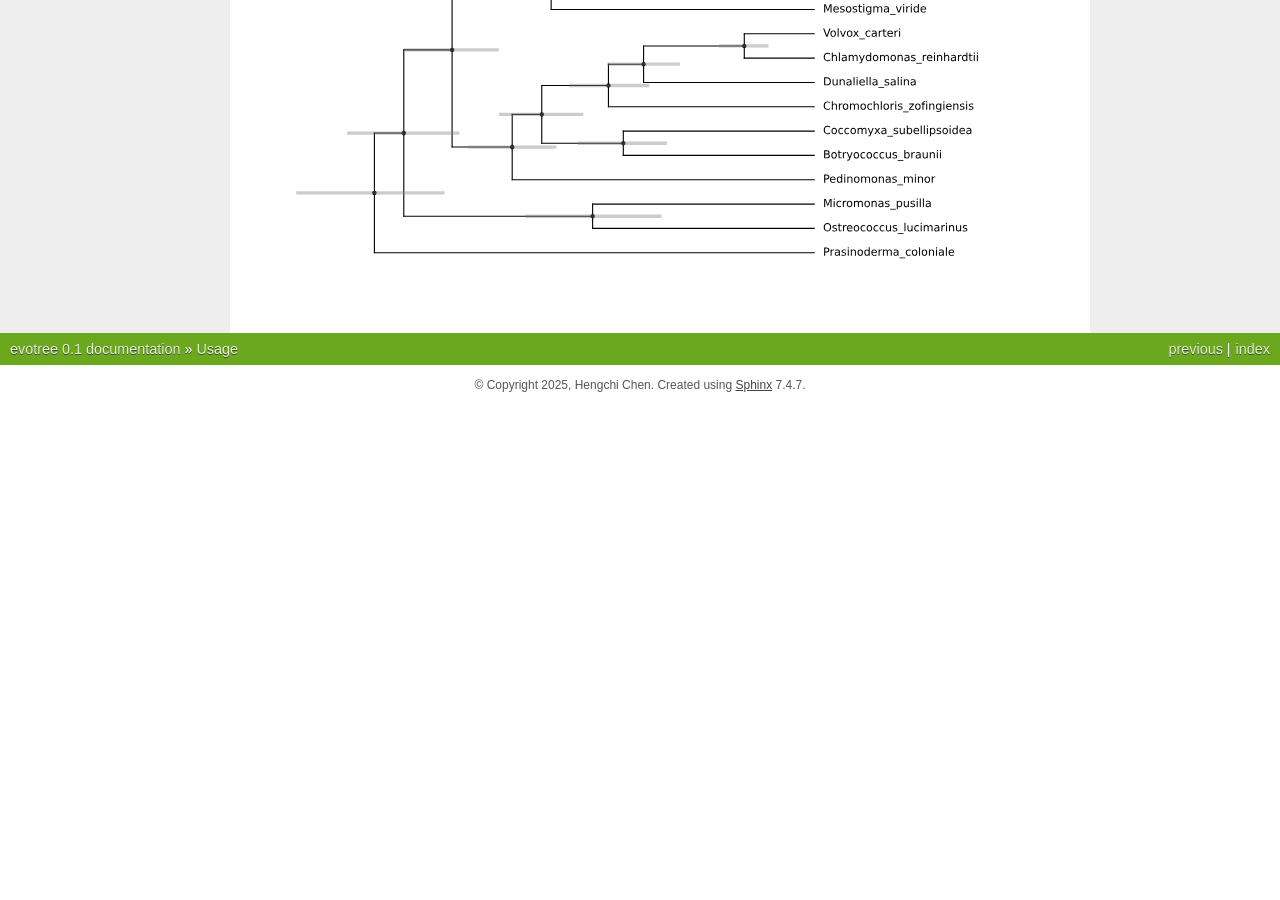
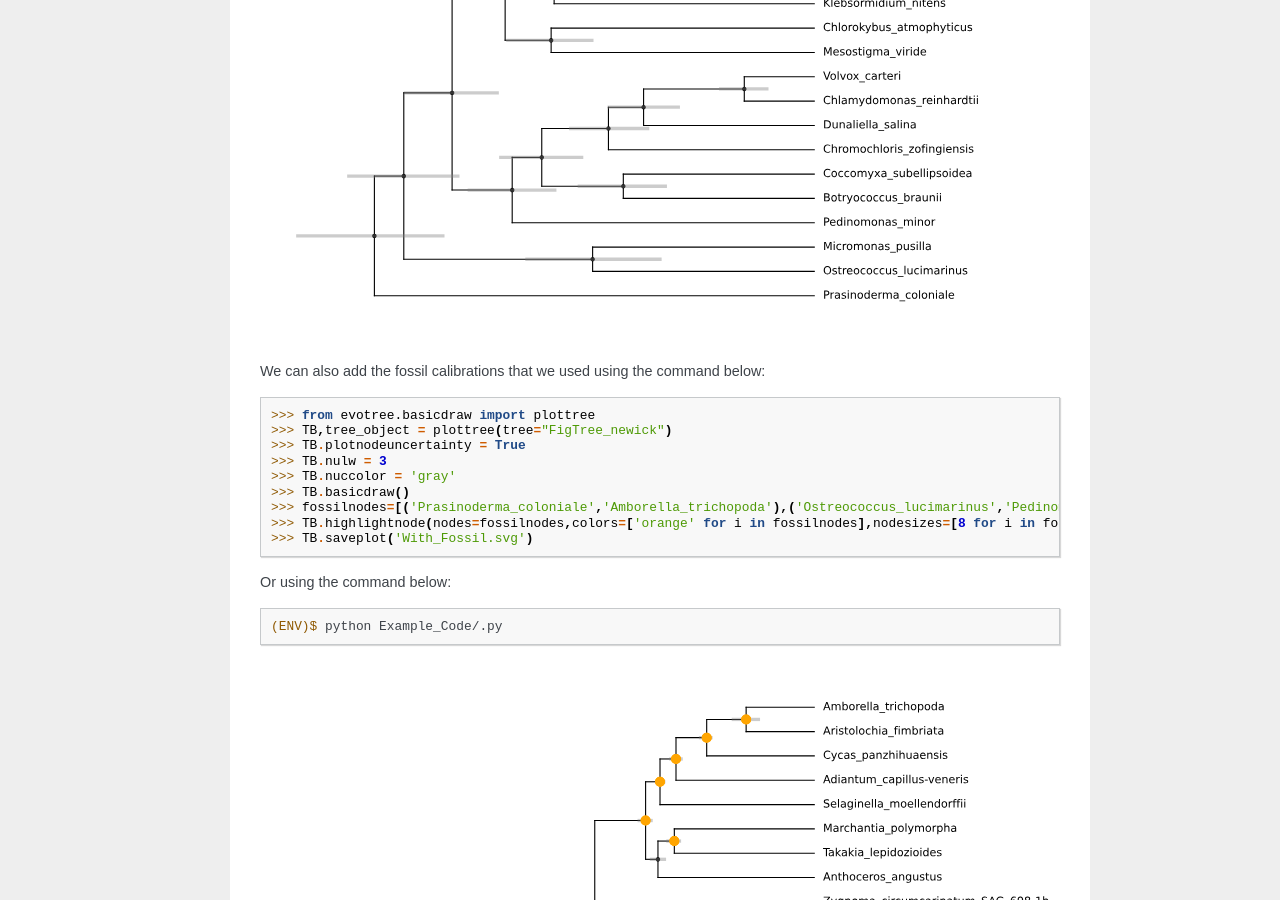
Before and after one commit to heche-psb/evotree-docs, a Sphinx documentation site: the page built from docs/source/usage.rst, in a window 1280 px wide and 900 px high, scrolled down 2036 px. Built offline with Sphinx 7.4.7, drawn with Linux system fonts in a browser that asks for light colours; before the commit the page ends 2441 px from its top, so only the background shows below that; some of the changed text lies outside the part shown.

Commit message:
Priliminary update

```diff
--- /dev/null
+++ b/docs/source/Example_Code/with_fossil.py
@@ -0,0 +1,16 @@
+from evotree.basicdraw import plottree
+TB,tree_object = plottree(tree="FigTree_newick")
+TB.plotnodeuncertainty = True
+# Plot the node uncertainty (usually 95%HPD time uncertainty)
+TB.nulw = 3
+TB.nuccolor = 'gray'
+# Set the linewidth of the node uncertainty band and color
+TB.basicdraw()
+#
+#
+fossilnodes=[('Prasinoderma_coloniale','Amborella_trichopoda'),('Ostreococcus_lucimarinus','Pedinomonas_minor'),('Pedinomonas_minor','Mesostigma_viride'),('Botryococcus_braunii','Volvox_carteri'),('Botryococcus_braunii','Coccomyxa_subellipsoidea'),('Spirogloea_muscicola','Amborella_trichopoda'),('Anthoceros_angustus','Amborella_trichopoda'),('Takakia_lepidozioides','Marchantia_polymorpha'),('Selaginella_moellendorffii','Amborella_trichopoda'),('Adiantum_capillus-veneris','Amborella_trichopoda'),('Cycas_panzhihuaensis','Amborella_trichopoda'),('Aristolochia_fimbriata','Amborella_trichopoda')]
+TB.highlightnode(nodes=fossilnodes,colors=['orange' for i in fossilnodes],nodesizes=[8 for i in fossilnodes],addlegend=True,legendlabel="Fossil calibrations")
+# Highlight certain nodes, set color, size, legend and legendlabel
+#
+#
+TB.saveplot('With_Fossil.svg')
--- a/docs/source/usage.rst
+++ b/docs/source/usage.rst
@@ -25,7 +25,7 @@ Users can also write the above code into a ``*.py`` file and plot the tree using
 
 .. note::
 
-       All the example codes can be found in https://github.com/heche-psb/evotree-docs/tree/main/docs/Example_Code
+       All the example codes can be found in https://github.com/heche-psb/evotree-docs/tree/main/docs/source/Example_Code and the example data in https://github.com/heche-psb/evotree-docs/tree/main/docs/source/Example_Data
 
 
 Now, let's add uncertainty bands to each internal nodes using the command below:
@@ -46,3 +46,25 @@ Or using the command below:
 
 
 .. image:: Example_Data/With_Uncertainty.svg
+
+
+We can also add the fossil calibrations that we used using the command below:
+
+>>> from evotree.basicdraw import plottree
+>>> TB,tree_object = plottree(tree="FigTree_newick")
+>>> TB.plotnodeuncertainty = True
+>>> TB.nulw = 3
+>>> TB.nuccolor = 'gray'
+>>> TB.basicdraw()
+>>> fossilnodes=[('Prasinoderma_coloniale','Amborella_trichopoda'),('Ostreococcus_lucimarinus','Pedinomonas_minor'),('Pedinomonas_minor','Mesostigma_viride'),('Botryococcus_braunii','Volvox_carteri'),('Botryococcus_braunii','Coccomyxa_subellipsoidea'),('Spirogloea_muscicola','Amborella_trichopoda'),('Anthoceros_angustus','Amborella_trichopoda'),('Takakia_lepidozioides','Marchantia_polymorpha'),('Selaginella_moellendorffii','Amborella_trichopoda'),('Adiantum_capillus-veneris','Amborella_trichopoda'),('Cycas_panzhihuaensis','Amborella_trichopoda'),('Aristolochia_fimbriata','Amborella_trichopoda')]
+>>> TB.highlightnode(nodes=fossilnodes,colors=['orange' for i in fossilnodes],nodesizes=[8 for i in fossilnodes],addlegend=True,legendlabel="Fossil calibrations")
+>>> TB.saveplot('With_Fossil.svg')
+
+Or using the command below:
+
+.. code-block:: console
+
+      (ENV)$ python Example_Code/.py
+
+
+.. image:: Example_Data/With_Fossil.svg
```
Also changed, not shown: docs/source/Example_Data/With_Fossil.svg (added), 1 other file.
